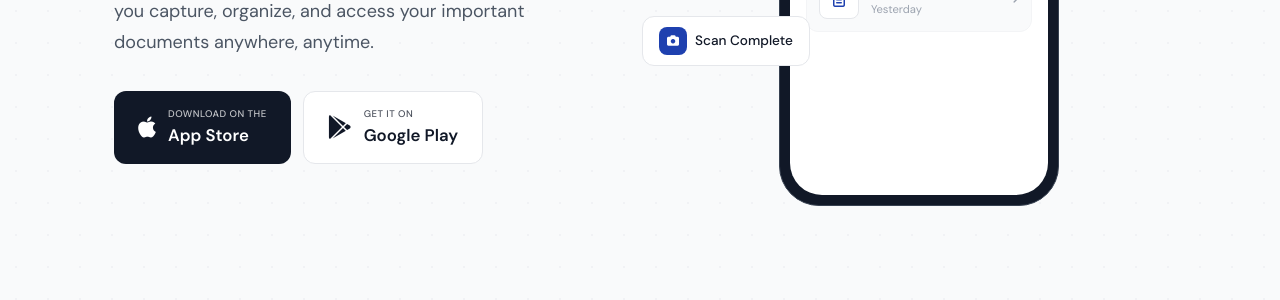
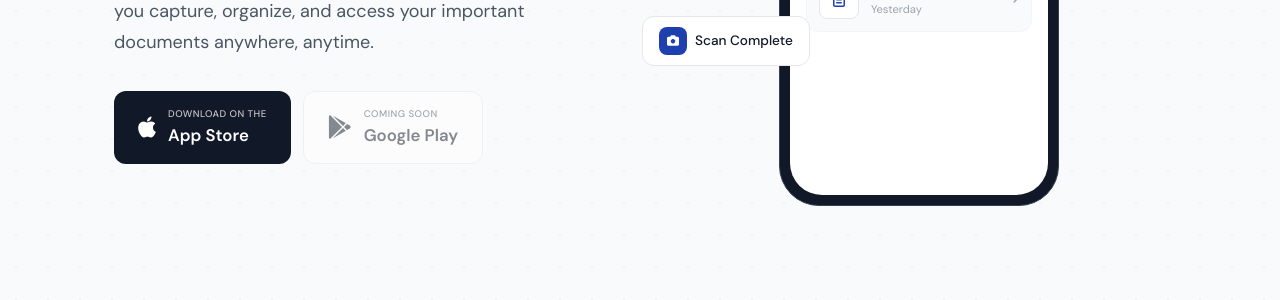
Before and after one commit to abiodunjames/keeplys, a Jekyll site: the page built from index.html, in a window 1280 px wide and 900 px high, scrolled down 396 px. Shown: the part 153-453 px from the top of the window. Built offline with Jekyll 4.4.1, drawn with Linux system fonts in a browser that asks for light colours; some of the changed text lies outside the part shown.

Commit message:
Disable google playbotton

```diff
--- a/_includes/download.html
+++ b/_includes/download.html
@@ -16,10 +16,10 @@
           <span>{{ t.download.cta_ios }}</span>
         </a>
 
-        <a href="{{ site.play_store_url }}" class="download-btn download-btn-android" target="_blank" rel="noopener noreferrer" aria-label="{{ t.download.cta_android }} - {{ site.title }}">
+        <span class="download-btn download-btn-android" style="opacity: 0.5; cursor: not-allowed; pointer-events: none;" aria-label="Google Play - Coming Soon">
           <i class="fa-brands fa-google-play btn-icon" aria-hidden="true"></i>
-          <span>{{ t.download.cta_android }}</span>
-        </a>
+          <span>Coming Soon</span>
+        </span>
       </nav>
     </div>
 
--- a/_includes/hero.html
+++ b/_includes/hero.html
@@ -32,13 +32,13 @@
           </div>
         </a>
 
-        <a href="{{ site.play_store_url }}" class="store-button store-button-android" target="_blank" rel="noopener noreferrer" aria-label="Get {{ site.title }} on Google Play Store" itemprop="downloadUrl">
+        <span class="store-button store-button-android" style="opacity: 0.5; cursor: not-allowed; pointer-events: none;" aria-label="Google Play - Coming Soon">
           <i class="fa-brands fa-google-play store-icon" aria-hidden="true"></i>
           <div class="store-text">
-            <span class="store-label">GET IT ON</span>
+            <span class="store-label">COMING SOON</span>
             <span class="store-name">Google Play</span>
           </div>
-        </a>
+        </span>
       </div>
     </div>
 
```
